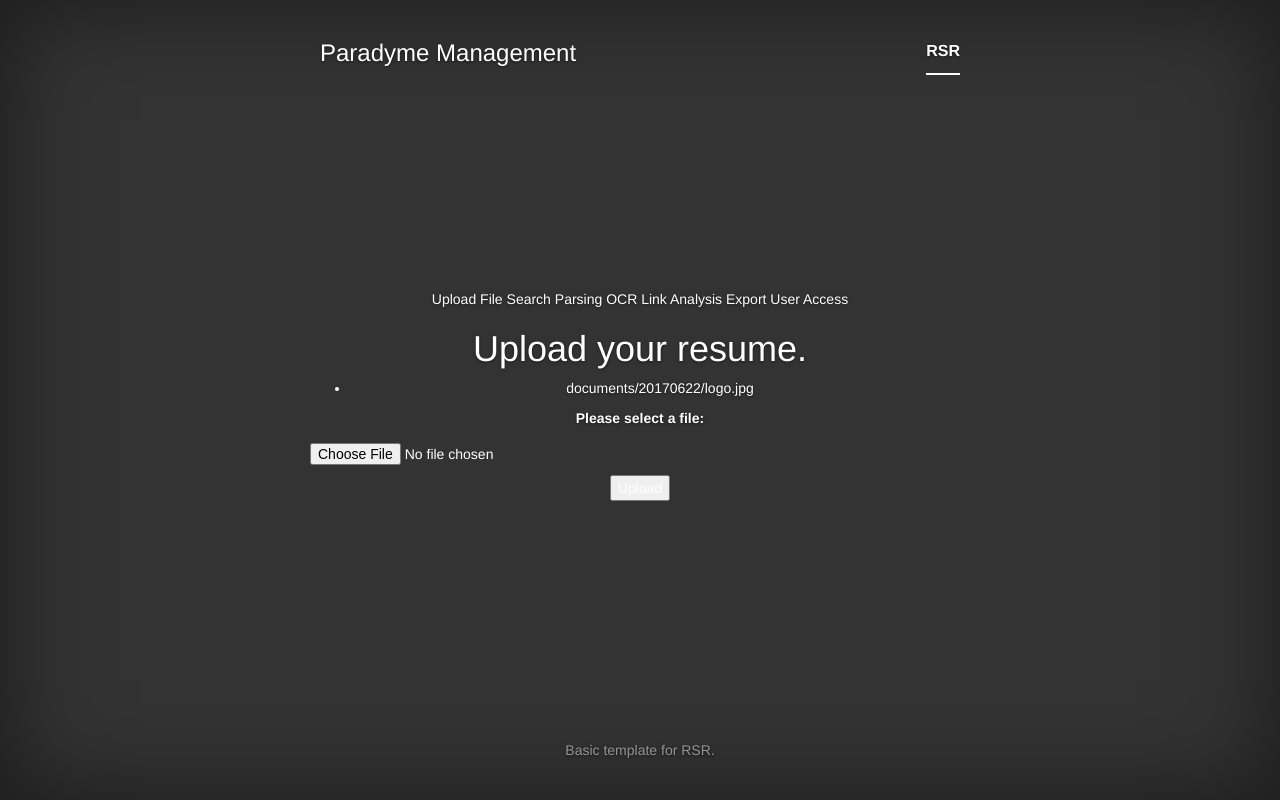
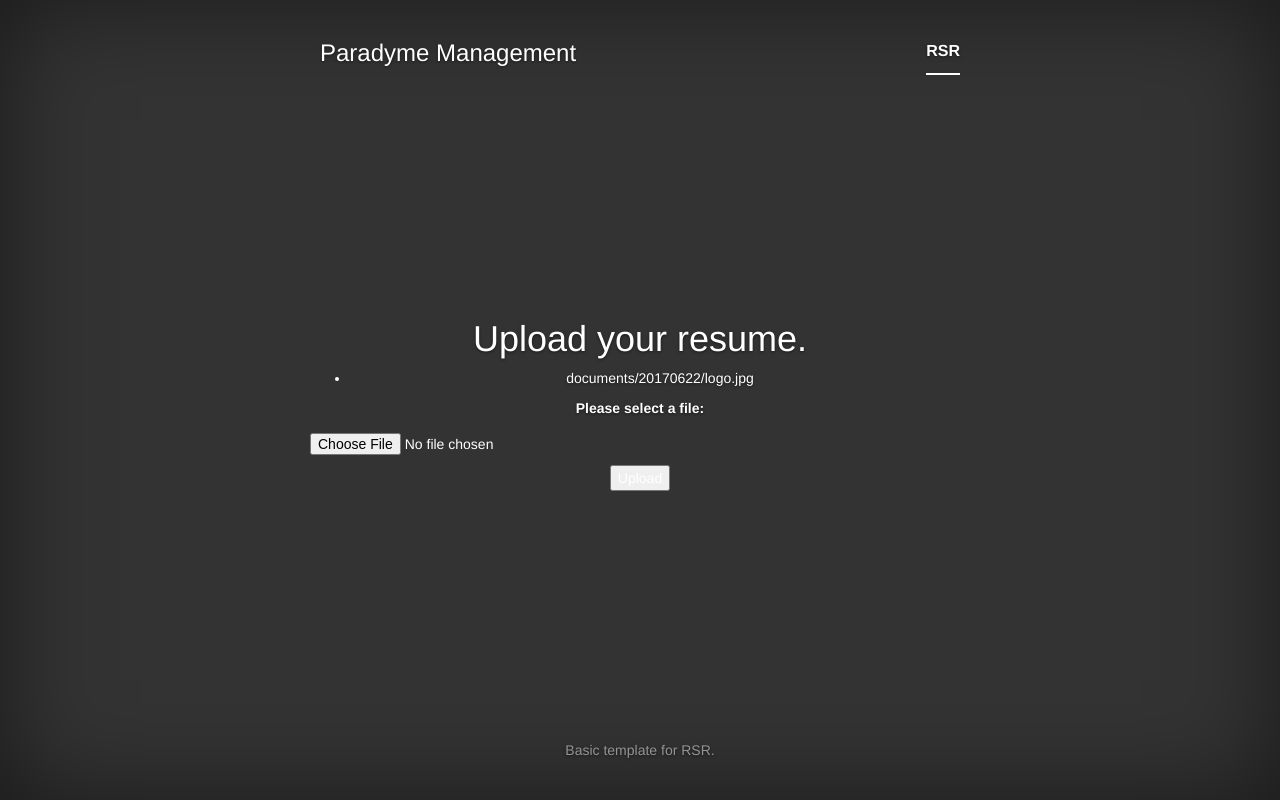
Before and after one commit to jeekang/RSR, a Django app: page /myapp/uploaddoc/ in a window 1280 px wide. Run offline with Django 3.2, Linux system fonts and the light colour scheme; data comes from the database, SQL or seed files in the repository; some libraries are stand-ins or nearby versions.

Commit message:
Update index.HTML

```diff
--- a/ParadymeIntern/RSR/templates/index.HTML
+++ b/ParadymeIntern/RSR/templates/index.HTML
@@ -56,13 +56,6 @@
              </div>
 
            </div>
-                   <a href ="{% url 'uploaddoc' %}">Upload File</a>
-                   <a href="{% url 'search' %}">Search</a>
-                   <a href="{% url 'parsing' %}">Parsing</a>
-                   <a href="{% url 'ocr' %}">OCR</a>
-                   <a href="{% url 'linkanalysis' %}">Link Analysis</a>
-                   <a href="{% url 'export' %}">Export</a>
-                   <a href="{% url 'user_access' %}">User Access</a>
 
            <div class="inner cover">
              <h1 class="cover-heading">Upload your resume.</h1>
```
